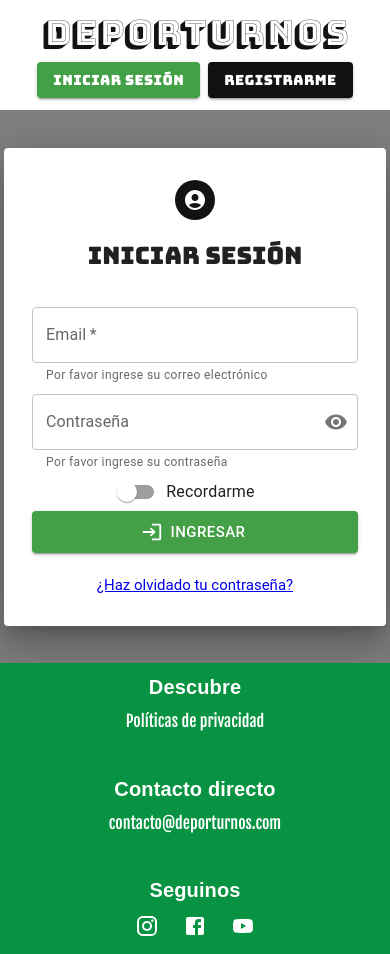
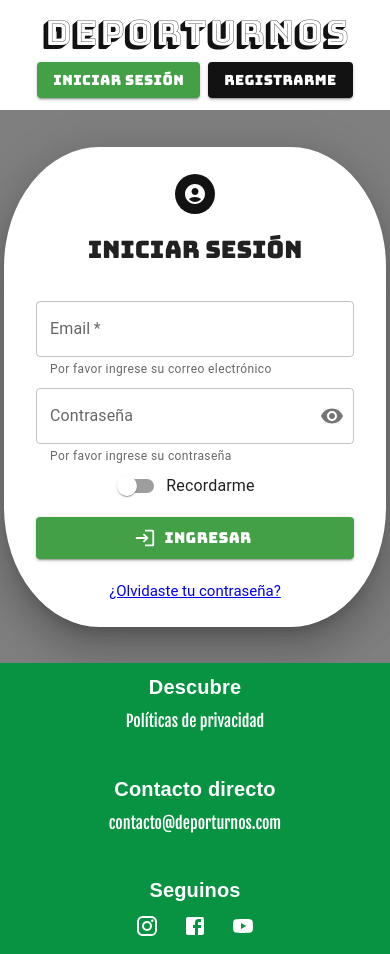
Before and after one commit to Pulpoide/deporturnos-front, a React (Vite) app: page /login in a window 390 px wide. Built offline with nearby package versions, Linux system fonts and the light colour scheme; a web font is replaced by a local one.

Commit message:
style(auth): update responsive styles in Login and Register

```diff
--- a/src/pages/Login.jsx
+++ b/src/pages/Login.jsx
@@ -19,7 +19,6 @@ import Stack from '@mui/material/Stack';
 import { alpha, styled } from '@mui/material/styles';
 import backgroundImage from '../assets/images/imagen_background_adv.png'
 import Footer from '../components/Footer';
-import { width } from '@mui/system';
 
 const CustomSwitch = styled(Switch)(({ theme }) => ({
   '& .MuiSwitch-switchBase.Mui-checked': {
@@ -63,13 +62,13 @@ const Login = () => {
     event.preventDefault();
   };
 
-  // Responsive Paper style
   const paperStyle = {
-    maxWidth: 450,
+    maxWidth: 500,
     width: '100%',
     boxSizing: 'border-box',
-    padding: { xs: '32px 28px', sm: '32px 32px' }, // aún más padding en móvil
+    padding: { xs: '27px 32px', sm: '32px 32px' },
     mx: 'auto',
+    borderRadius:'25%'
   };
 
   const avatarStyle = { backgroundColor: "#121212" };
@@ -120,7 +119,7 @@ const Login = () => {
     <Navbar/>
     <Box sx={{
       width: '100%',
-      height: '100dvh', // altura exacta del viewport
+      height: '100dvh',
       display: 'flex',
       flexDirection: 'column',
       backgroundImage:`url(${backgroundImage})`,
@@ -135,8 +134,8 @@ const Login = () => {
         textAlign={'center'}
         flexGrow={1}
         sx={{
-          paddingTop: { xs: '12px', sm: '60px' }, // un poco más de padding arriba en móvil
-          py: { xs: 2, sm: 0 }, // padding vertical arriba y abajo en móvil
+          paddingTop: { xs: '12px', sm: '60px' },
+          py: { xs: 2, sm: 0 },
           backgroundColor: 'rgba(0, 0, 0, 0.5)',
           px: { xs: 0.5, sm: 0 },
         }}
@@ -192,7 +191,7 @@ const Login = () => {
 
             <FormControlLabel control={<CustomSwitch color='#26a69a' checked={rememberMe} onChange={(e) => setRememberMe(e.target.checked)} />} label="Recordarme" />
 
-            <Button color='custom' size='large' type='submit' variant='contained' fullWidth onClick={handleSubmit} startIcon={
+            <Button color='custom' sx={{ fontFamily: "Bungee, sans-serif", fontWeight: 400, fontStyle: 'normal', marginTop:'12px' }} size='large' type='submit' variant='contained' fullWidth onClick={handleSubmit} startIcon={
               <LoginIcon />
             }>Ingresar</Button>
 
@@ -217,7 +216,7 @@ const Login = () => {
             }
 
             <div style={{ marginTop: "23px", fontSize: "15px", fontFamily:"Roboto, sans-serif" }} margin="left">
-              <a href='/forgot-password'>¿Haz olvidado tu contraseña?</a>
+              <a href='/forgot-password'>¿Olvidaste tu contraseña?</a>
             </div>
 
           </Paper>
--- a/src/pages/Register.jsx
+++ b/src/pages/Register.jsx
@@ -13,6 +13,7 @@ import AppRegistrationIcon from '@mui/icons-material/AppRegistration';
 import LoginIcon from '@mui/icons-material/Login';
 import backgroundImage from '../assets/images/imagen_background_adv.png'
 import Footer from '../components/Footer';
+import { borderRadius } from '@mui/system';
 
 const isEmail = (email) =>
   /^[A-Z0-9._%+-]+@[A-Z0-9.-]+\.[A-Z]{2,4}$/i.test(email);
@@ -55,11 +56,12 @@ const Register = () => {
   };
 
   const paperStyle = {
-    maxWidth: 450,
+    maxWidth: 433,
     width: '100%',
     boxSizing: 'border-box',
-    padding: { xs: '20px 28px', sm: '32px 32px' },
+    padding: { xs: '17px 32px', sm: '32px 32px' },
     mx: 'auto',
+    borderRadius: '5%',
   };
   const avatarStyle = { backgroundColor: "#121212" };
 
@@ -285,6 +287,7 @@ const Register = () => {
               <Button
                 type='submit'
                 color='custom'
+                sx={{ fontFamily: "Bungee, sans-serif", fontWeight: 400, fontStyle: 'normal', marginTop:'12px' }}
                 variant='contained'
                 fullWidth
                 onClick={handleSubmit}
```
